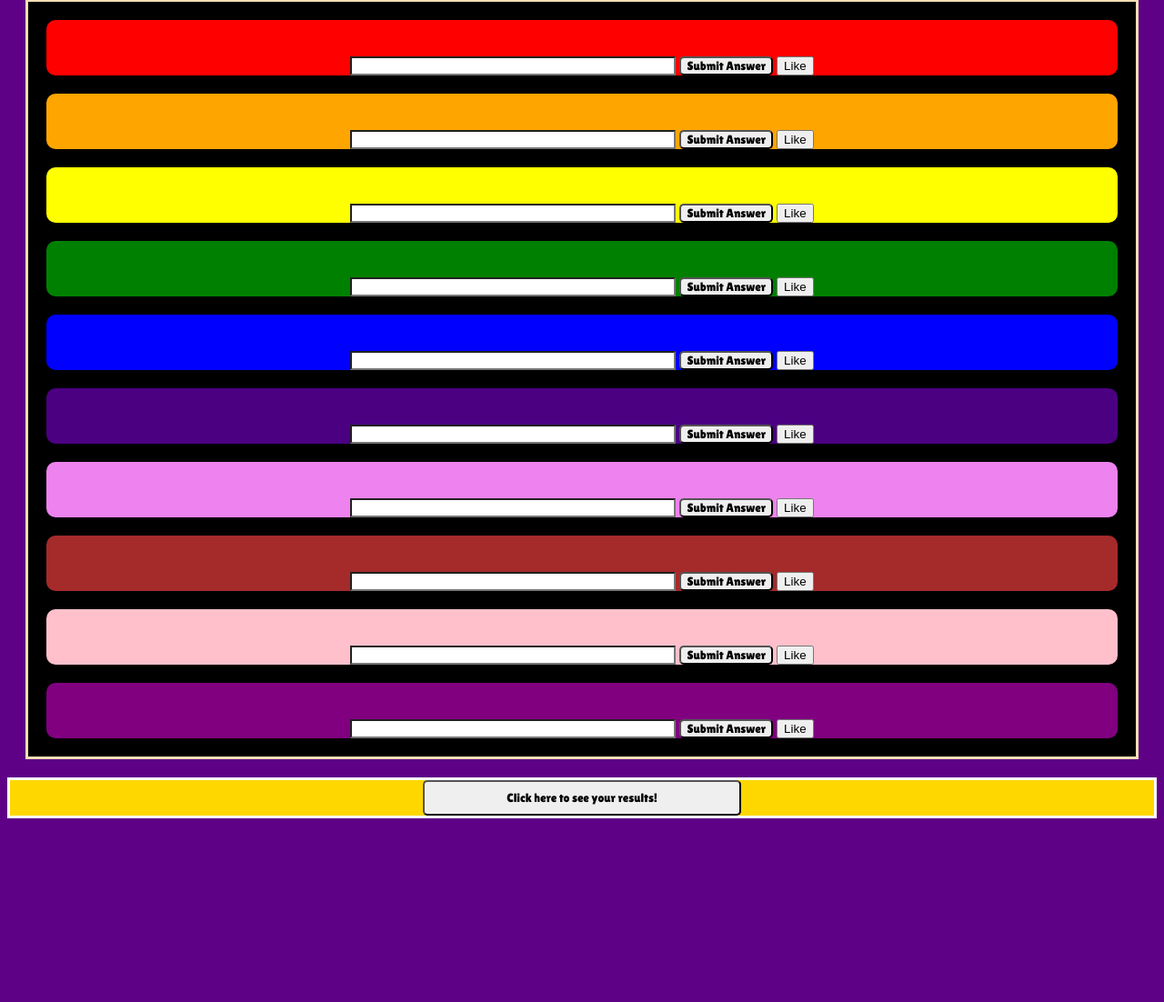
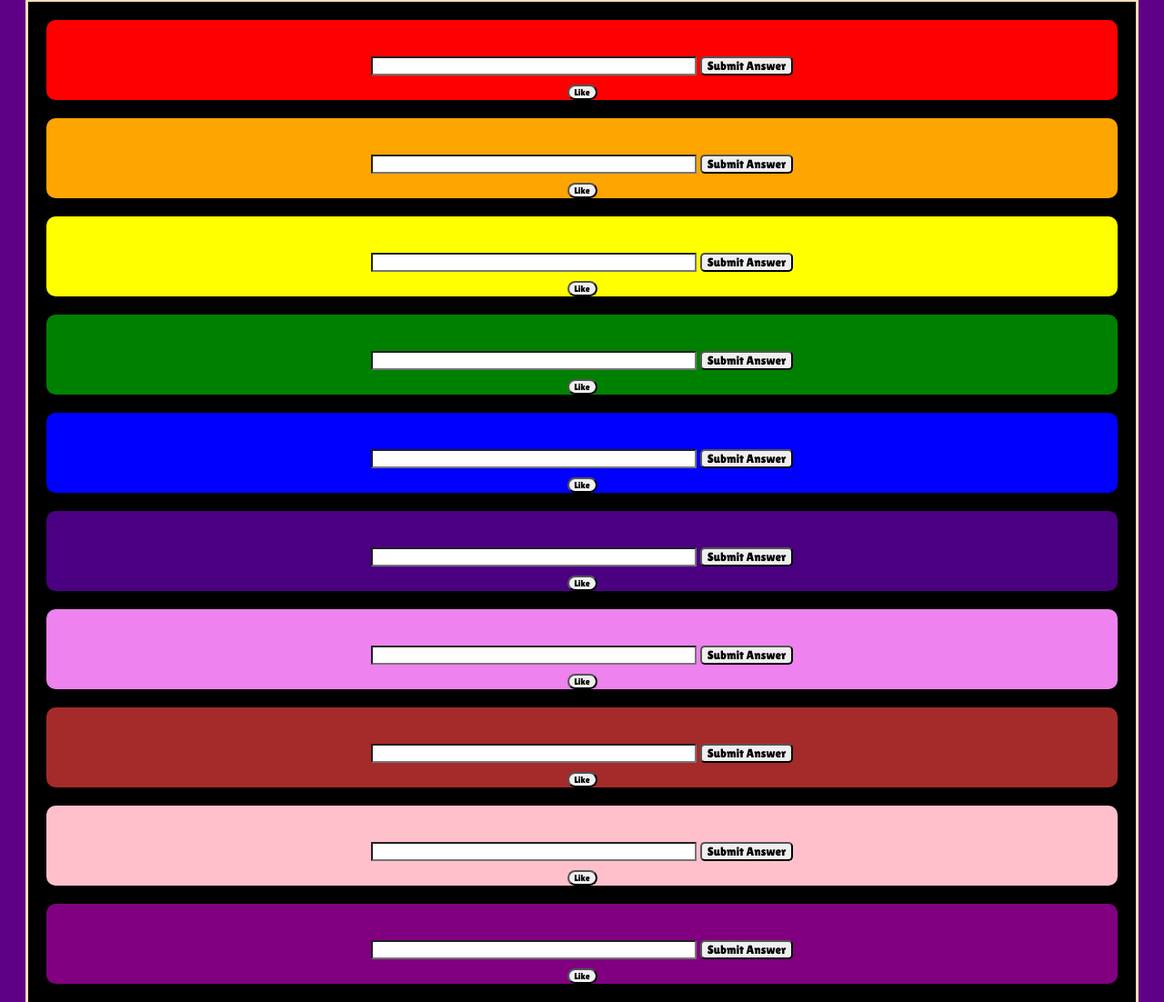
Before and after one commit to Alex-Njagi/phase-1-project, a plain HTML site: page index.html in a window 1280 px wide. Shown: the part 365-1467 px from the top of the page at 91% size. Before the commit the page ends 1273 px from the top, so only its background shows below. Drawn offline with Linux system fonts and the light colour scheme; a web font is replaced by a local one.

Commit message:
Created and styled like buttons

```diff
--- a/index.html
+++ b/index.html
@@ -51,7 +51,7 @@
         ></ol>
         <input id="secondAnswer" type="text" style="color: black;">
         <input id="secondAnswerSub" type="submit" value="Submit Answer">
-        <input class="secondLike" type="button" value="Like">
+        <input id="secondLike" type="button" value="Like">
         </div>
 
         <div style="text-align: center; background-color: yellow; margin: 20px; border-radius: 10px;">
@@ -63,7 +63,7 @@
         ></ol>
         <input id="thirdAnswer" type="text" style="color: black;">
         <input id="thirdAnswerSub" type="submit" value="Submit Answer">
-        <input class="thirdLike" type="button" value="Like">
+        <input id="thirdLike" type="button" value="Like">
         </div>
 
         <div style="text-align: center; background-color: green; margin: 20px; border-radius: 10px;">
@@ -75,7 +75,7 @@
         ></ol>
         <input id="fourthAnswer" type="text" style="color: black;">
         <input id="fourthAnswerSub" type="submit" value="Submit Answer">
-        <input class="fourthLike" type="button" value="Like">
+        <input id="fourthLike" type="button" value="Like">
         </div>
 
         <div style="text-align: center; background-color: blue; margin: 20px; border-radius: 10px;">
@@ -87,7 +87,7 @@
         ></ol>
         <input id="fifthAnswer" type="text" style="color: black;">
         <input id="fifthAnswerSub" type="submit" value="Submit Answer">
-        <input class="fifthLike" type="button" value="Like">
+        <input id="fifthLike" type="button" value="Like">
         </div>
 
         <div style="text-align: center; background-color: indigo; margin: 20px; border-radius: 10px;">
@@ -99,7 +99,7 @@
         ></ol>
         <input id="sixthAnswer" type="text" style="color: black;">
         <input id="sixthAnswerSub" type="submit" value="Submit Answer">
-        <input class="sixthLike" type="button" value="Like">
+        <input id="sixthLike" type="button" value="Like">
         </div>
 
         <div style="text-align: center; background-color: violet; margin: 20px; border-radius: 10px;">
@@ -111,7 +111,7 @@
         ></ol>
         <input id="seventhAnswer" type="text" style="color: black;">
         <input id="seventhAnswerSub" type="submit" value="Submit Answer">
-        <input class="seventhLike" type="button" value="Like">
+        <input id="seventhLike" type="button" value="Like">
         </div>
 
         <div style="text-align: center; background-color: brown; margin: 20px; border-radius: 10px;">
@@ -123,7 +123,7 @@
         ></ol>
         <input id="eighthAnswer" type="text" style="color: black;">
         <input id="eighthAnswerSub" type="submit" value="Submit Answer">
-        <input class="eighthLike" type="button" value="Like">
+        <input id="eighthLike" type="button" value="Like">
         </div>
 
         <div style="text-align: center; background-color: pink; margin: 20px; border-radius: 10px;">
@@ -135,7 +135,7 @@
         ></ol>
         <input id="ninthAnswer" type="text" style="color: black;">
         <input id="ninthAnswerSub" type="submit" value="Submit Answer">
-        <input class="ninthLike" type="button" value="Like">
+        <input id="ninthLike" type="button" value="Like">
         </div>
 
         <div style="text-align: center; background-color: purple; margin: 20px; border-radius: 10px;">
@@ -147,7 +147,7 @@
         ></ol>
         <input id="tenthAnswer" type="text" style="color: black;">
         <input id="tenthAnswerSub" type="submit" value="Submit Answer">
-        <input class="tenthLike" type="button" value="Like">
+        <input id="tenthLike" type="button" value="Like">
         </div>
     </div>
     </div>
--- a/styles.css
+++ b/styles.css
@@ -164,6 +164,30 @@ body > div#button > button:hover{
     background-color: black;
     color: white;
 }
+/*.content #firstLike{
+    cursor: pointer;
+    font-family: Lilita One;
+    font-size: 10px;
+    display: block;
+    margin: auto;
+    margin-top: 10px;
+    object-fit: cover;
+    align-self: center;
+    border-radius: 30px;
+}*/
+
+.content #firstLike, #secondLike, #thirdLike, #fourthLike, #fifthLike, #sixthLike, #seventhLike,
+            #eighthLike, #ninthLike, #tenthLike{
+    cursor: pointer;
+    font-family: Lilita One;
+    font-size: 10px;
+    display: block;
+    margin: auto;
+    margin-top: 10px;
+    object-fit: cover;
+    align-self: center;
+    border-radius: 30px;
+}
 
 .results #resultsButton{
     width: 350px;
```
